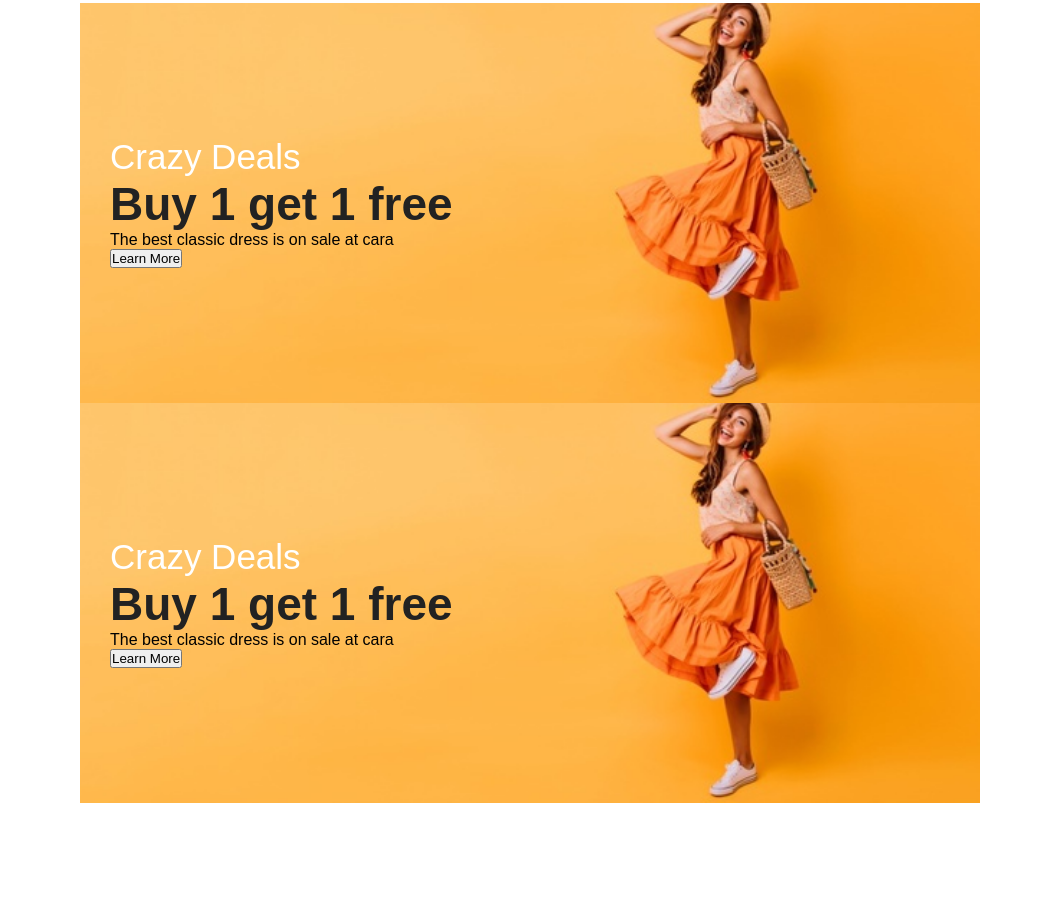
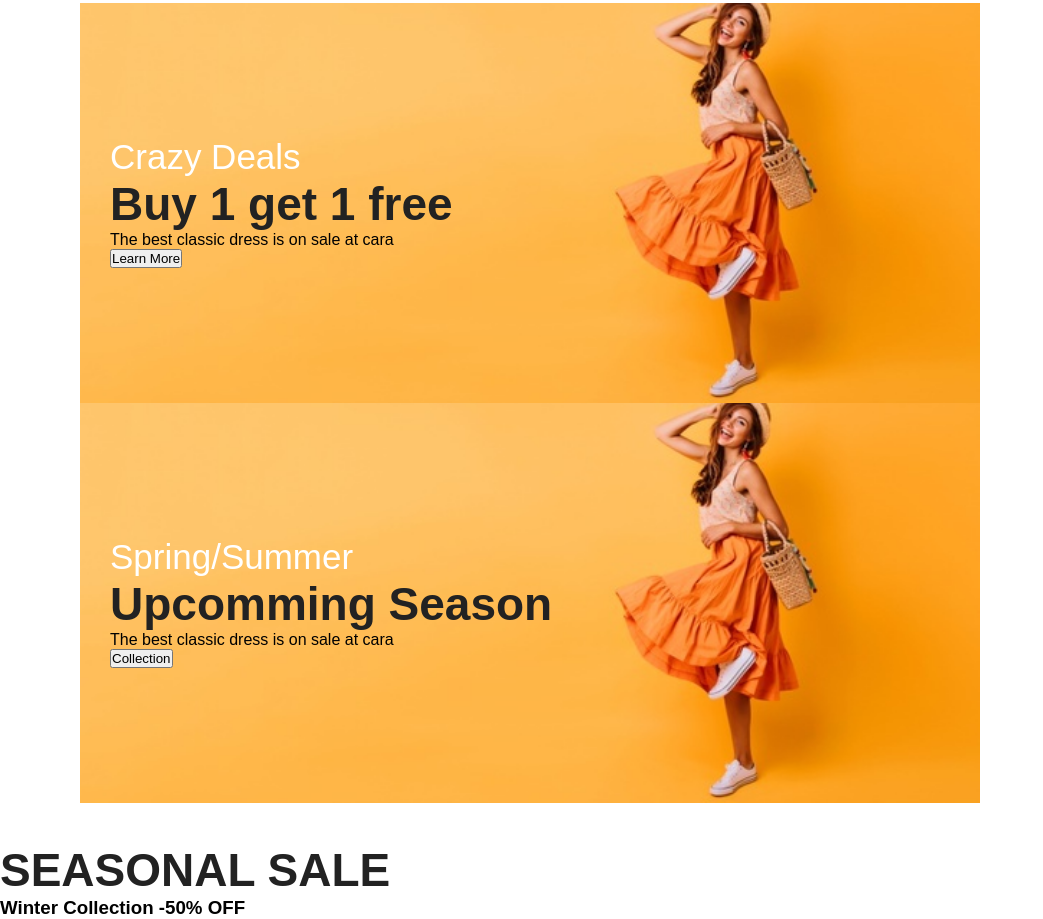
Before and after one commit to KavinduUdaraKU/New-E-commerce-web, a plain HTML site: page index.html in a window 1280 px wide. Shown: the part 3628-4547 px from the top of the page, without its empty margins (0-1043 px from the left). Before the commit the page ends 4471 px from the top, so only its background shows below. Drawn offline with Linux system fonts and the light colour scheme; a web font is replaced by a local one.

Commit message:
Update index.html

```diff
--- a/index.html
+++ b/index.html
@@ -373,13 +373,20 @@
             <h4>Crazy Deals</h4>
             <h2>Buy 1 get 1 free</h2>
             <span>The best classic dress is on sale at cara</span>
-            <button>Learn More</button>
+            <button class="white">Learn More</button>
         </div>
+        <div class="banner-box banner-box2">
+            <h4>Spring/Summer</h4>
+            <h2>Upcomming Season</h2>
+            <span>The best classic dress is on sale at cara</span>
+            <button class="white">Collection</button>
+        </div>
+    </section>
+
+    <section id="banner3">
         <div class="banner-box">
-            <h4>Crazy Deals</h4>
-            <h2>Buy 1 get 1 free</h2>
-            <span>The best classic dress is on sale at cara</span>
-            <button>Learn More</button>
+            <h2>SEASONAL SALE</h2>
+            <h3>Winter Collection -50% OFF</h3>
         </div>
     </section>
 
```
